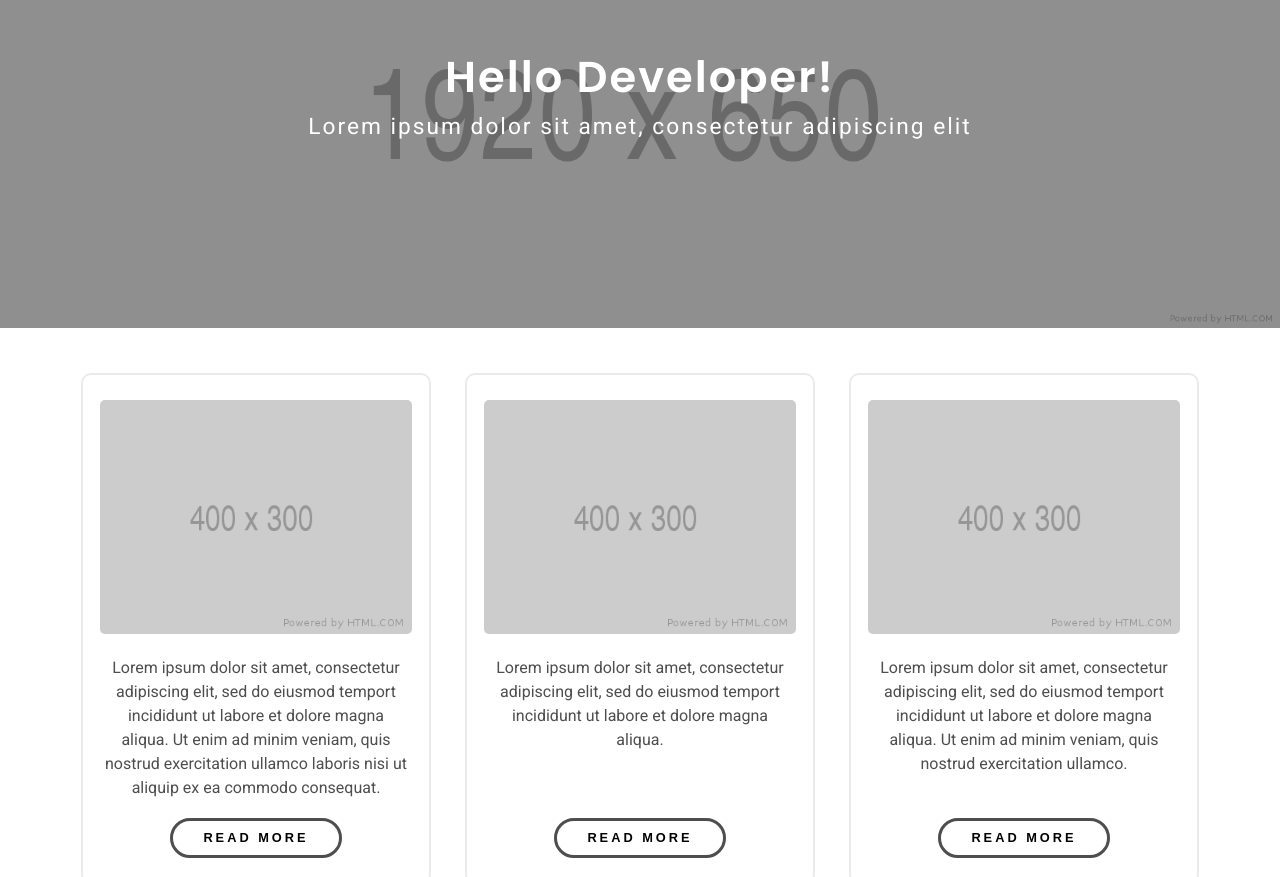
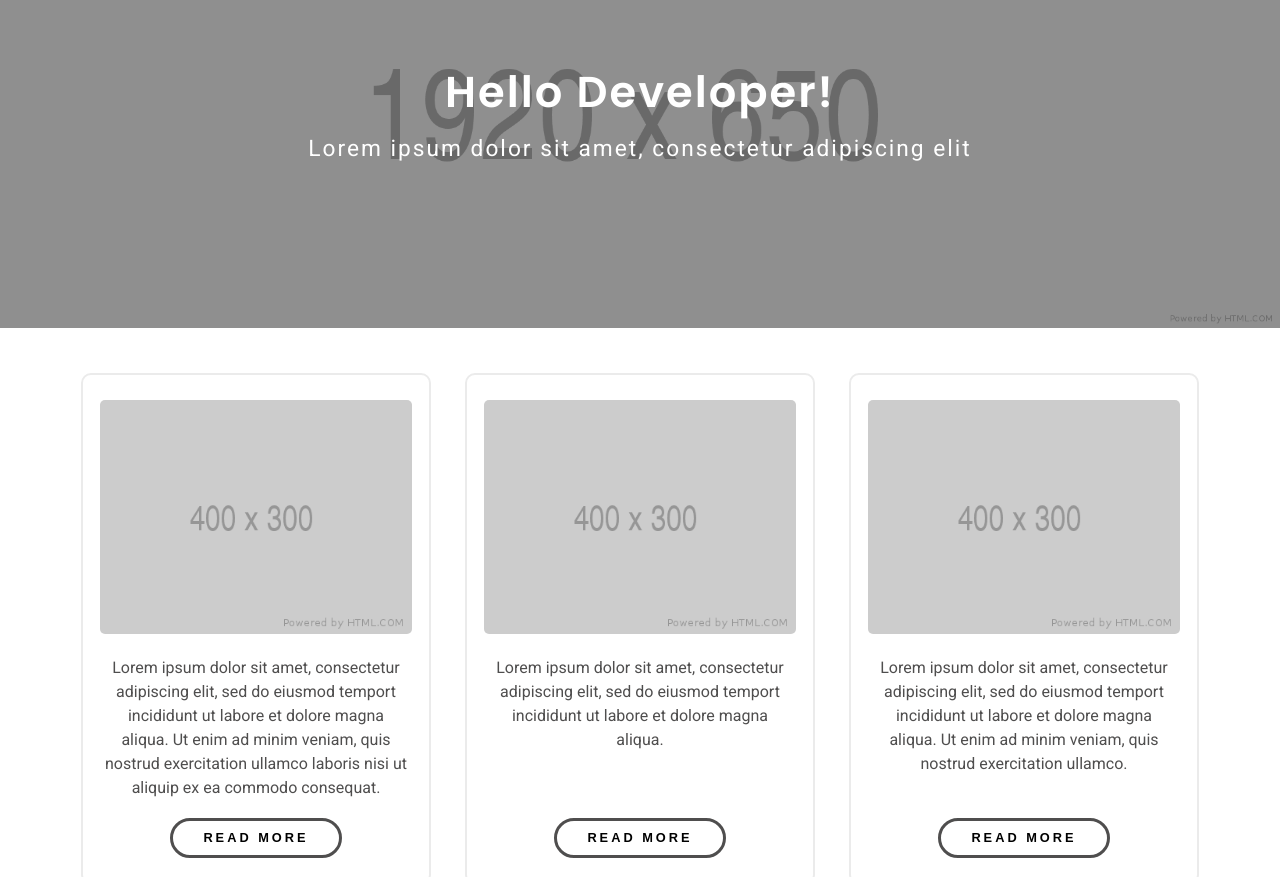
Before and after one commit to JamesN96/MindArc-frontend, a website: page index.html in a window 1280 px wide. Shown: the part 105-982 px from the top of the page. Drawn offline with Linux system fonts and the light colour scheme.

Commit message:
Style website for screens larger than 1440px. Set the header.container class to relative

```diff
--- a/scss/_media.scss
+++ b/scss/_media.scss
@@ -1,3 +1,37 @@
+// Media Xl
+
+@include mediaXl {
+  // Header
+
+  header {
+    div.container {
+      h1 {
+        font-size: 3.45rem;
+        top: 37.5%;
+      }
+
+      p {
+        font-size: 1.82rem;
+        top: 54%;
+      }
+    }
+  }
+
+  // Grid
+  #grid {
+    .container {
+      width: 65%;
+    }
+
+    .grid-div {
+      p {
+        padding: 0rem;
+        font-size: 0.9rem !important;
+      }
+    }
+  }
+}
+
 // Media Lg
 
 @include mediaLg {
@@ -10,6 +44,7 @@
 
   header {
     .container {
+      position: relative;
       img {
         &.mobile {
           display: none;
@@ -22,12 +57,12 @@
 
       h1 {
         font-size: 2.7rem;
-        top: 150px;
+        top: 38%;
       }
 
       p {
-        top: 210px;
         font-size: 1.42rem;
+        top: 53.5%;
       }
     }
   }
```
Also changed, not shown: dist/css/main.css.
